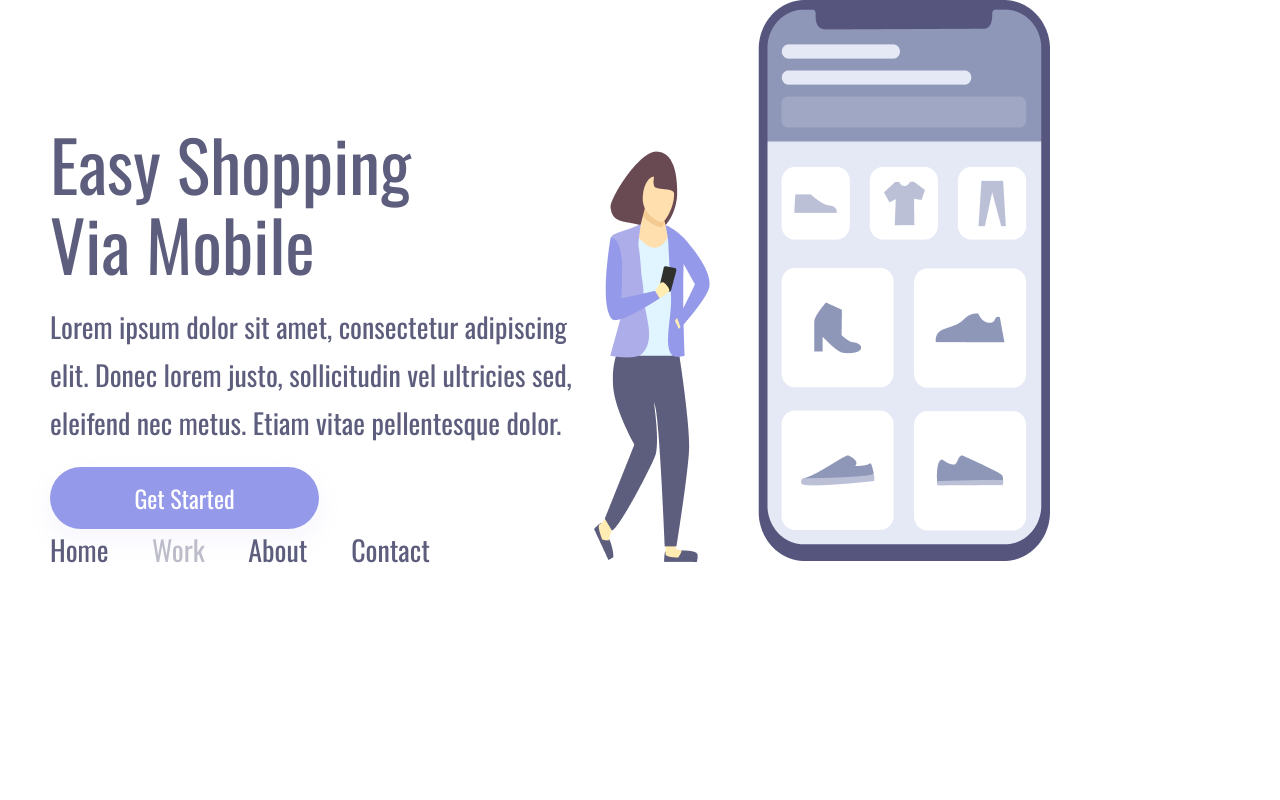
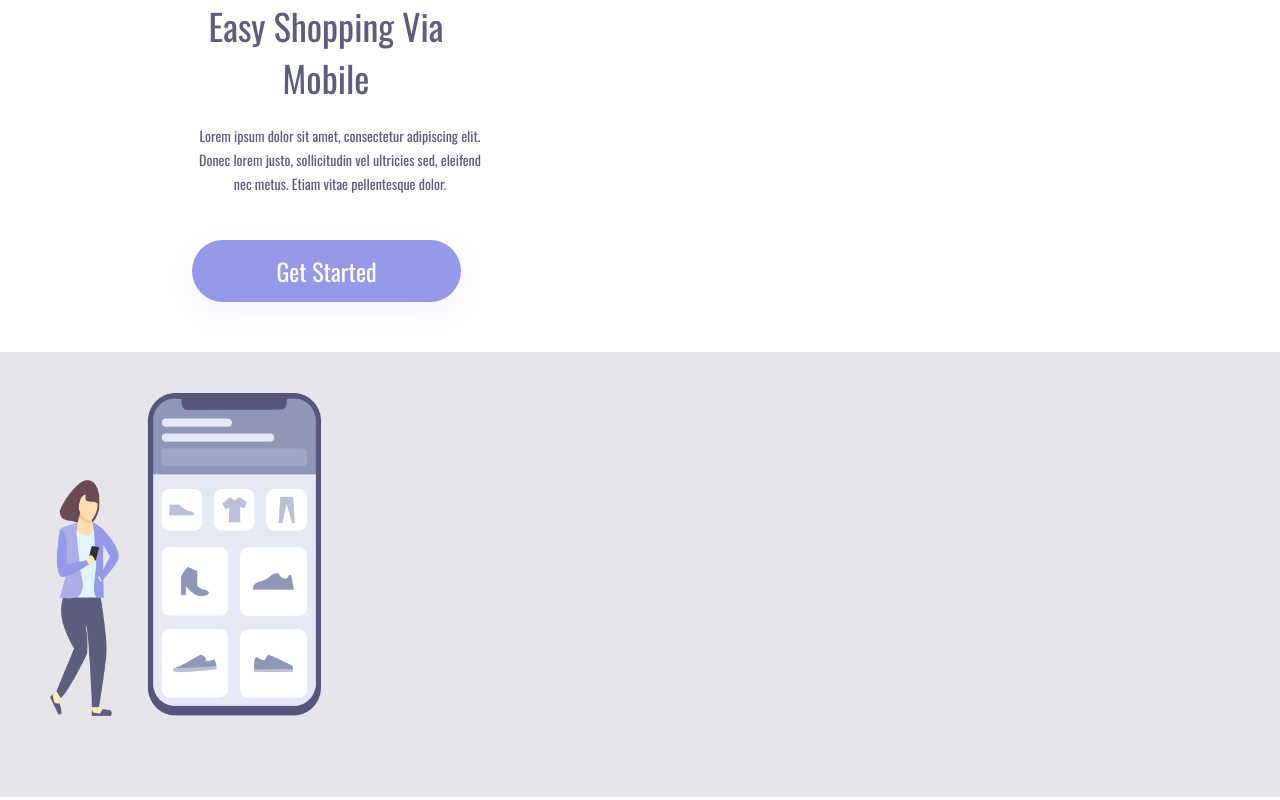
Before and after one commit to joaovictordiass/Pimeiro-projeto, a plain HTML site: page 03-PROJETO/index.html in a window 1280 px wide. Drawn offline with nearby package versions, Linux system fonts and the light colour scheme.

Commit message:
Projeto Atualizado

```diff
--- a/03-PROJETO/index.html
+++ b/03-PROJETO/index.html
@@ -13,23 +13,24 @@
 
 <body>
 
-    <section>
-        <div class="text-section">
+    <div class="wrapper">
+        <section class="container-left">
             <h1>Easy Shopping Via Mobile</h1>
             <p>Lorem ipsum dolor sit amet, consectetur adipiscing
                 elit. Donec lorem justo, sollicitudin vel ultricies sed,
                 eleifend nec metus. Etiam vitae pellentesque dolor. </p>
             <button>Get Started</button>
-        </div>
-            <div class="menu">
+        </section>
+        <section class="container-right">
+            <header>
                 <a class="home">Home</a>
                 <a class="home" id="work">Work</a>
                 <a class="home">About</a>
                 <a class="home">Contact</a>
-            </div>
-    </section>
-
-    <img src="./assets/Ilustrator.png" alt="img-girl-cellphone">
+            </header>
+            <img src="./assets/Ilustrator.png" alt="girl-cellphone">
+        </section>
+    </div>
 
 </body>
 
--- a/03-PROJETO/style.css
+++ b/03-PROJETO/style.css
@@ -1,19 +1,37 @@
 * {
     margin: 0;
     padding: 0;
+    box-sizing: border-box;
     font-family: "Oswald", sans-serif;
     font-weight: 400;
 }
 
+.wrapper {
+    height: 100vh;
+    width: 100vw;
+}
+
+.container-left {
+    display: inline-block;
+    width: 70%;
+    padding-left: 136px;
+    margin-top: 10%;
+}
+
+.container-right {
+    display: inline-block;
+    background-color: rgba(93, 93, 125, 0.16);
+    height: 100vh;
+    width: 30%;
+    position: absolute;
+}
+
 img {
-
     width: 456px;
     height: 561.95px;
-}
-
-section {
-    display: inline-block;
-    margin-left: 50px;
+    position: relative;
+    top: 6%;
+    right: 28%;
 }
 
 h1 {
@@ -40,31 +58,92 @@ p {
 button {
     width: 269px;
     height: 62px;
+    box-shadow: 0px 10px 24px 0px #9499EA19;
     background: #9499EA;
-    box-shadow: 0px 10px 24px 0px #9499EA19;
-    border-radius: 50px;
-    border: none;
     font-size: 24px;
     line-height: 36px;
     letter-spacing: 0px;
+    cursor: pointer;
+    border-radius: 50px;
+    border: none;
     color: white;
-    cursor: pointer;
 }
 
-.menu {
-    margin-right: 20px;
+button:hover {
+    opacity: 0.9;
+}
+
+header {
+    width: 376px;
+    height: 41.12px;
+    margin-left: 70px;
 }
 
 .home {
-    width: 376px;
-    height: 41.12px;
     font-size: 28px;
     line-height: 41px;
     letter-spacing: 0px;
+    cursor: pointer;
     color: #5D5D7D;
-    margin-right: 40px;
+    margin-right: 25px;
+}
+
+.home:hover {
+    font-size: 32px;
+    transition: 1s;
 }
 
 #work {
     opacity: 40%;
 }
+
+@media (max-width: 1460px) {
+
+    .wrapper {
+        margin: auto;
+    }
+
+    h1 {
+        width: 268px;
+        height: 104px;
+        font-size: 36px;
+        line-height: 52px;
+        letter-spacing: 0px;
+        text-align: center;
+    }
+
+    .container-right {
+        display: block;
+        margin: auto;
+        width: 100vw;
+        margin-top: 50px;
+        height: 445px;
+    }
+
+    .container-left {
+        display: block;
+        padding: 0;
+        margin: auto;
+    }
+
+    p {
+        width: 296px;
+        height: 96px;
+        font-size: 14px;
+        line-height: 24px;
+        letter-spacing: 0px;
+        text-align: center;
+    }
+
+    img {
+        width: 271px;
+        height: 322.95px;
+        position: static;
+        margin-left: 50px;
+    }
+
+    .home {
+        display: none;
+    }
+
+}
```
